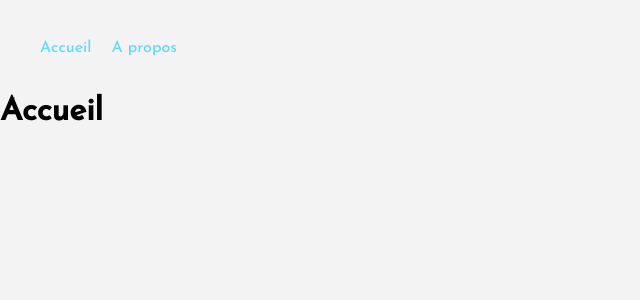
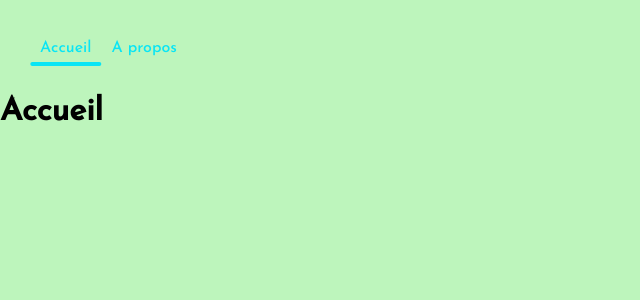
Before and after one commit to ixyhoo/React1, a React (Create React App) app in the folder cours-react-1/: page / in a window 1280 px wide. Shown: the top 300 px of the page, without its empty margins (0-640 px from the left). Built offline with nearby package versions, Linux system fonts and the light colour scheme.

Commit message:
I make color background

```diff
--- a/cours-react-1/src/components/Navigation.js
+++ b/cours-react-1/src/components/Navigation.js
@@ -5,10 +5,10 @@
     return (
         <div className="navigation">
             <ul>
-                <NavLink to="/">
+                <NavLink to="/" className={(nav) => (nav.isActive ? "nav-active" : "")}>
                     <li>Accueil</li>
                 </NavLink>
-                <NavLink to="/about">
+                <NavLink to="/about" className={(nav) => (nav.isActive ? "nav-active" : "")}>
                     <li>A propos</li>
                 </NavLink>
             </ul>
--- a/cours-react-1/src/styles/_settings.scss
+++ b/cours-react-1/src/styles/_settings.scss
@@ -5,7 +5,7 @@
 
 $font-1: "font-1", sans-serif;
 
-$color-1: #61dafb;
+$color-1: #09e5f5;
 $color-2: salmon;
 $color-3: #282c34;
 $white: rgb(243, 243, 243);
@@ -23,7 +23,7 @@
 }
 
 body {
-  background: $white;
+  background: #bdf5bc;
   font-family: $font-1;
   // @include verticalCenter;
 }
```
